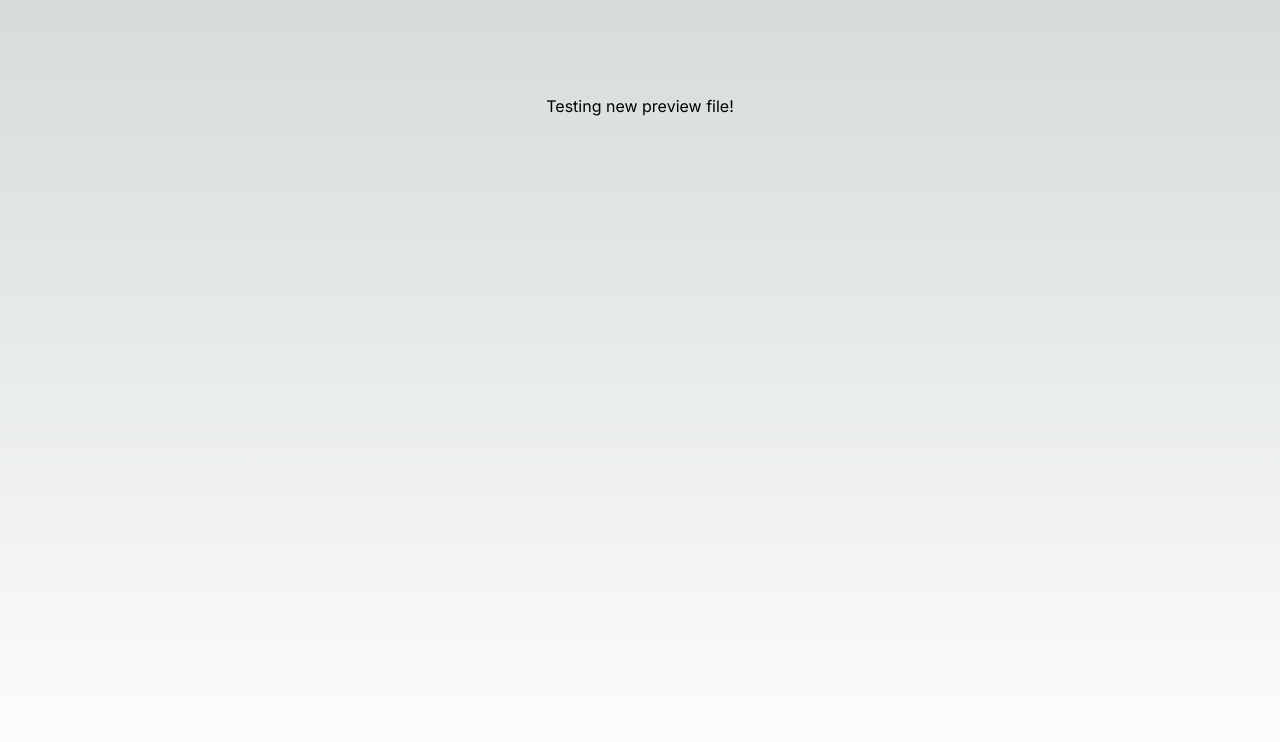
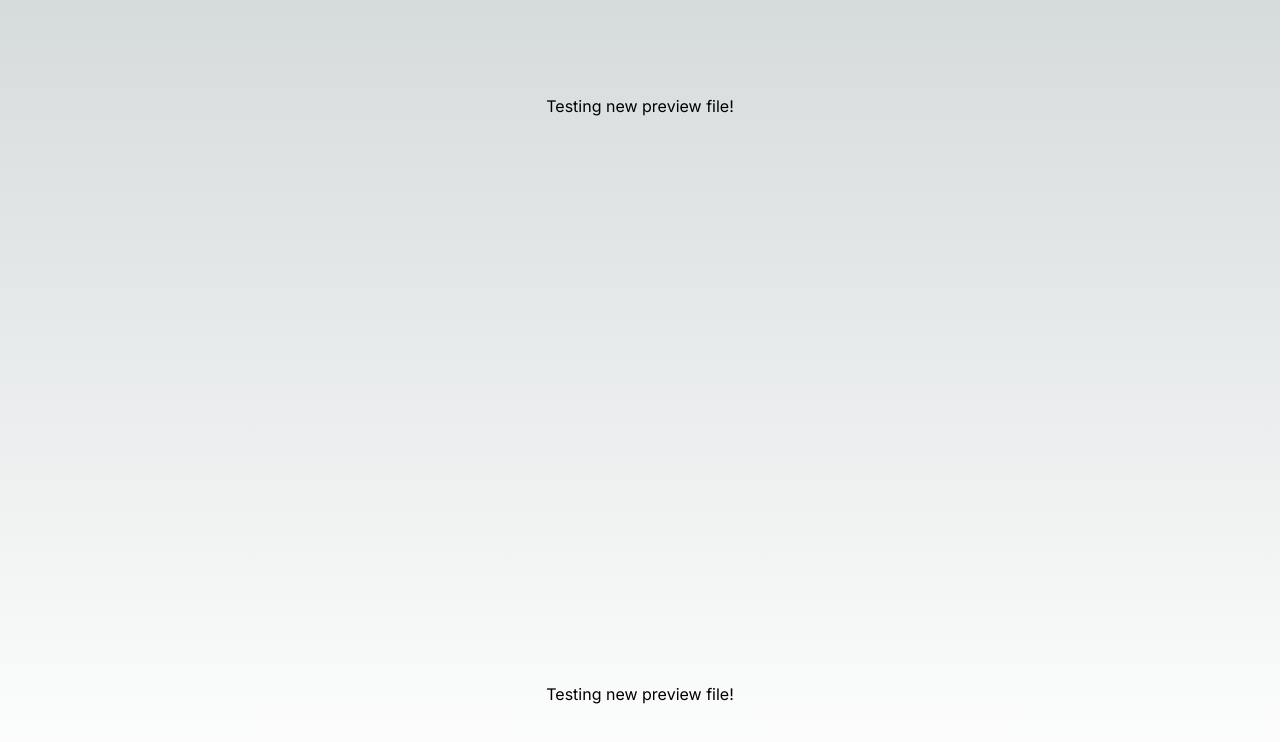
Before and after one commit to HugoFortunato/github-vercel-deploy, a Next.js app: page / in a window 1280 px wide. Shown: the top 742 px of the page. Built offline with nearby package versions, Linux system fonts and the light colour scheme.

Commit message:
change-layout-02

```diff
--- a/src/app/page.js
+++ b/src/app/page.js
@@ -5,6 +5,8 @@ export default function Home() {
   return (
     <main className={styles.main}>
       <span>Testing new preview file!</span>
+      <span>Testing new preview file!</span>
+
     </main>
   )
 }
```
